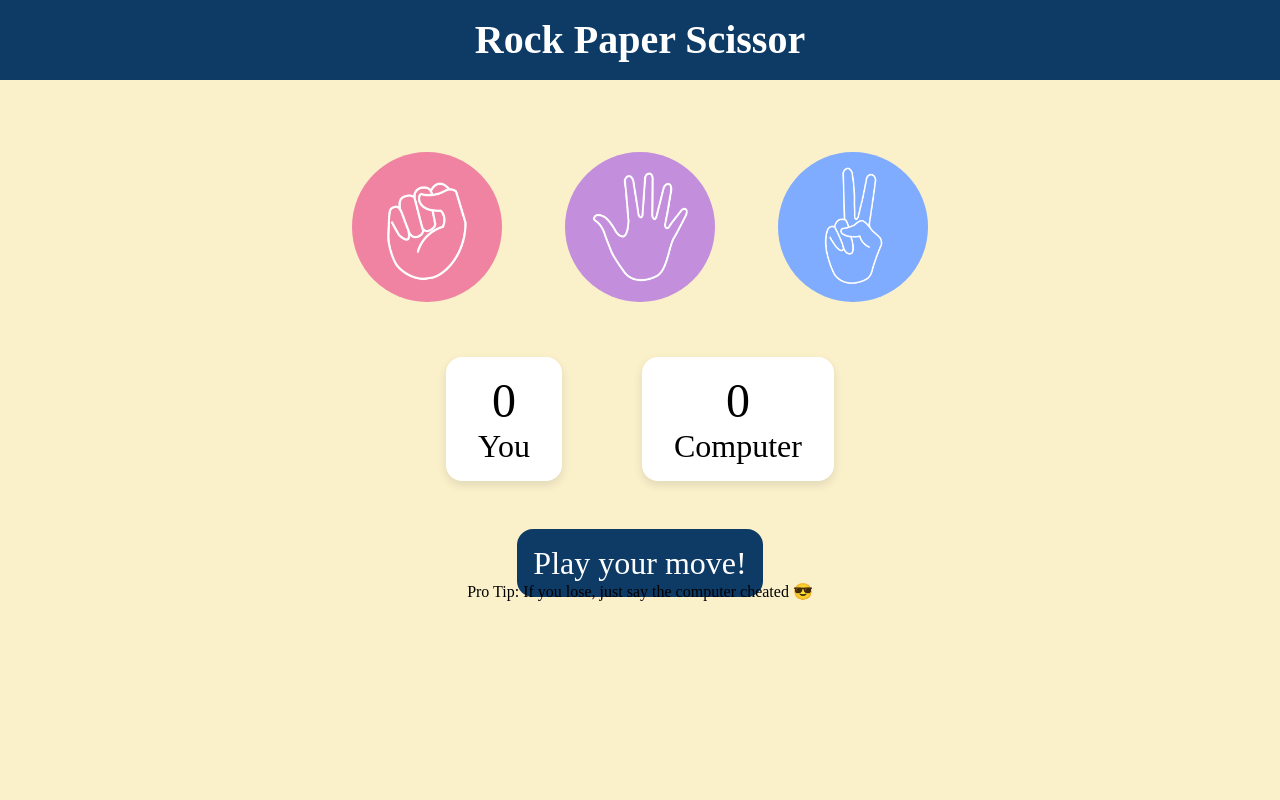
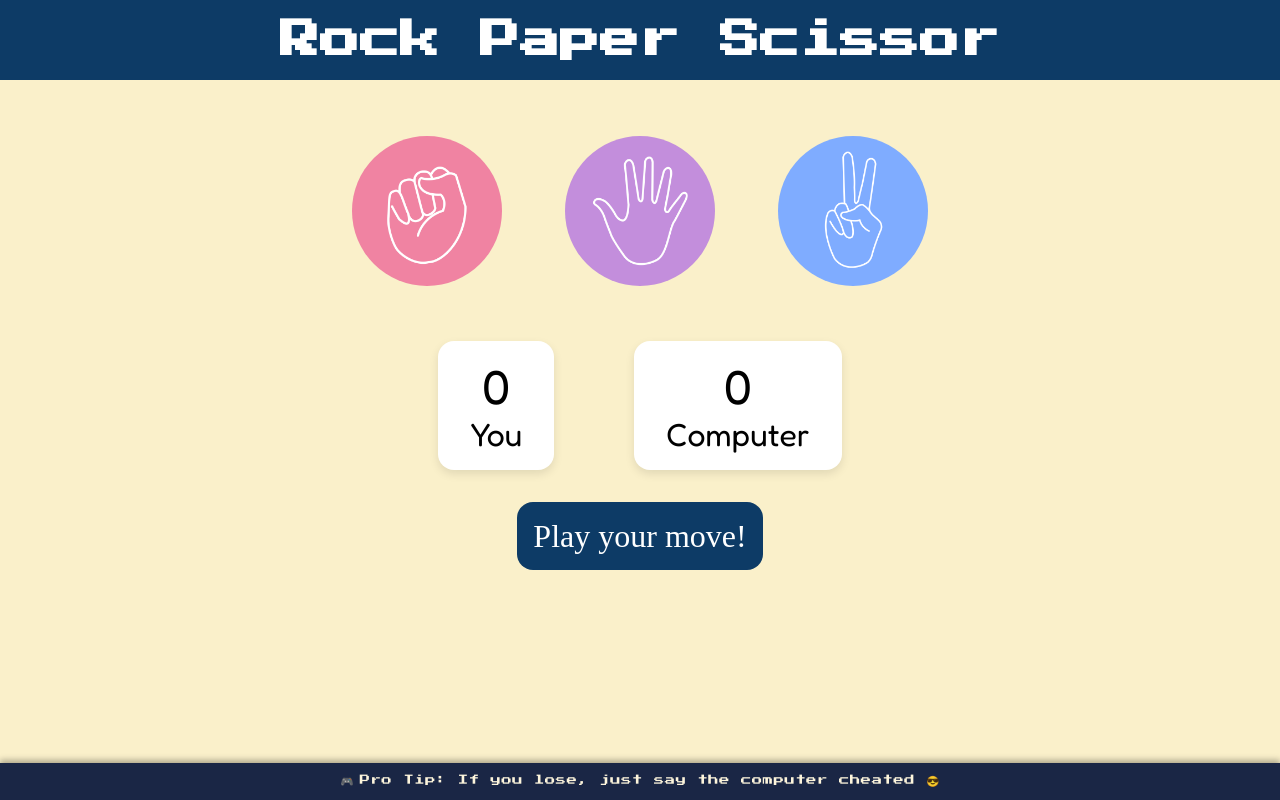
Before and after one commit to shre26/rock-paper-scissors, a plain HTML site: page index.html in a window 1280 px wide. Drawn offline with Linux system fonts and the light colour scheme; a web font is replaced by a local one.

Commit message:
Improved the styling

```diff
--- a/style.css
+++ b/style.css
@@ -1,18 +1,20 @@
 @import url("https://fonts.googleapis.com/css2?family=Joti+One&display=swap");
+@import url('https://fonts.googleapis.com/css2?family=Fredoka:wght@400;600;700&family=Press+Start+2P&display=swap');
 
 * {
   margin: 0;
   padding: 0;
   box-sizing: border-box;
   text-align: center;
-  font-family: "Joti One", serif;
 }
 
 body {
   background-color: #faf0ca;
+  font-family: 'Fredoka', sans-serif;
 }
 
 h1 {
+  font-family: 'Press Start 2P', cursive;
   background-color: #0d3b66;
   color: #fff;
   height: 5rem;
@@ -52,7 +54,7 @@ img {
   justify-content: center;
   align-items: center;
   gap: 3rem;
-  margin-top: 4rem;
+  margin-top: 3rem;
 }
 
 .score-chart {
@@ -70,11 +72,12 @@ img {
 }
 
 .msg-container {
-  margin-top: 4rem;
+  margin: 3rem 2rem 2rem 2rem;
 }
 
 #msg {
   background-color: #0d3b66;
+  font-family: "Joti One", serif;
   color: #fff;
   font-size: 2rem;
   display: inline;
@@ -90,15 +93,51 @@ img {
   box-shadow: 0 4px 10px rgba(0, 0, 0, 0.1);
 }
 
+.reset-container{
+  margin-top: 1rem;
+}
+
 #reset-btn {
   background-color: #0d3b66;
   color: #fff;
   font-size: 1.5rem;
-  margin-top: 3rem;
+  /* margin-top: 3rem; */
   padding: 1rem;
   border-radius: 1rem;
   display: none;
+  cursor: pointer;
 }
+
+#reset-btn:hover{
+  opacity: 85%;
+}
+
+footer {
+  position: fixed;
+  bottom: 0;
+  left: 0;
+  width: 100%;
+  background-color: #1a2645;
+  color: #fdf5dc;
+  text-align: center;
+  font-family: "Press Start 2P", monospace; /* matches your retro font */
+  font-size: 0.65rem;
+  padding: 12px 0;
+  box-shadow: 0 -3px 6px rgba(0, 0, 0, 0.3);
+  letter-spacing: 0.5px;
+}
+
+footer span {
+  display: inline-flex;
+  align-items: center;
+  gap: 6px;
+}
+
+footer span::before {
+  content: "🎮";
+}
+
+
 
 @media (max-width: 600px) {
   .choices {
```
